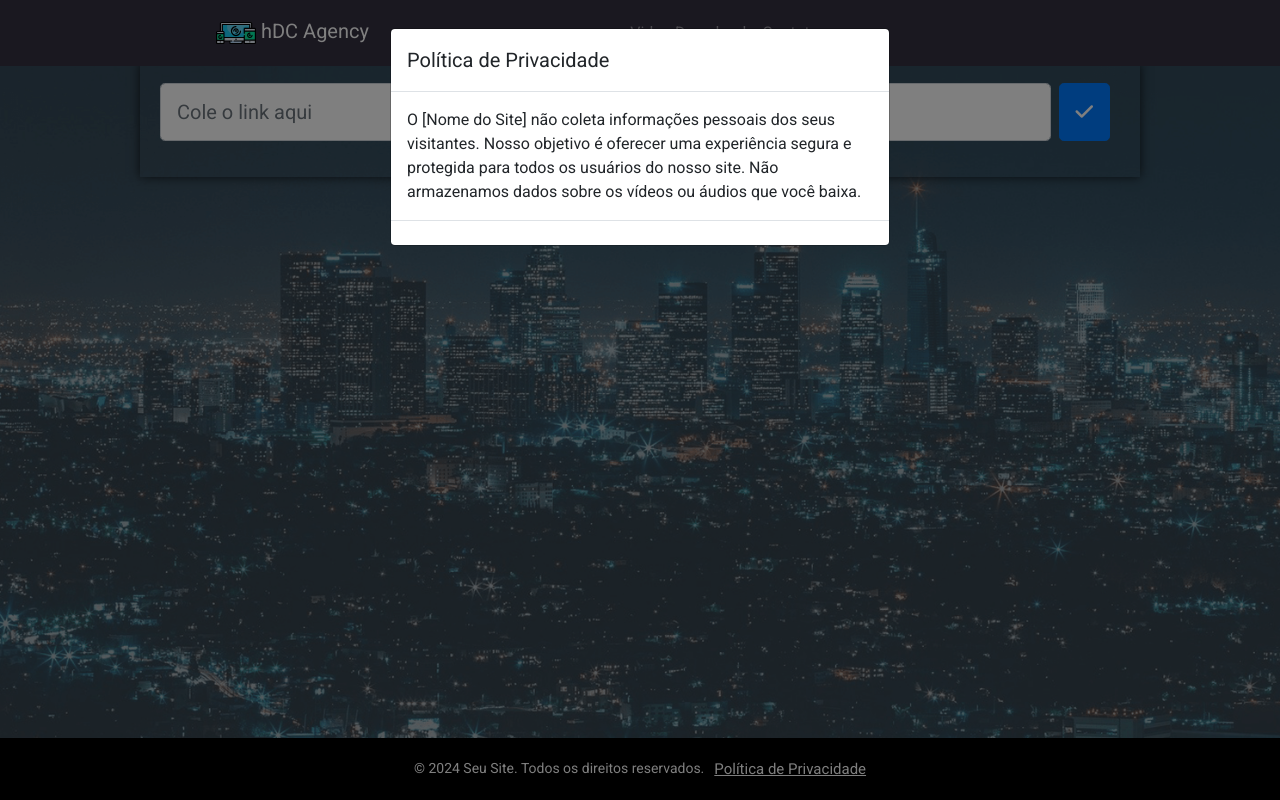
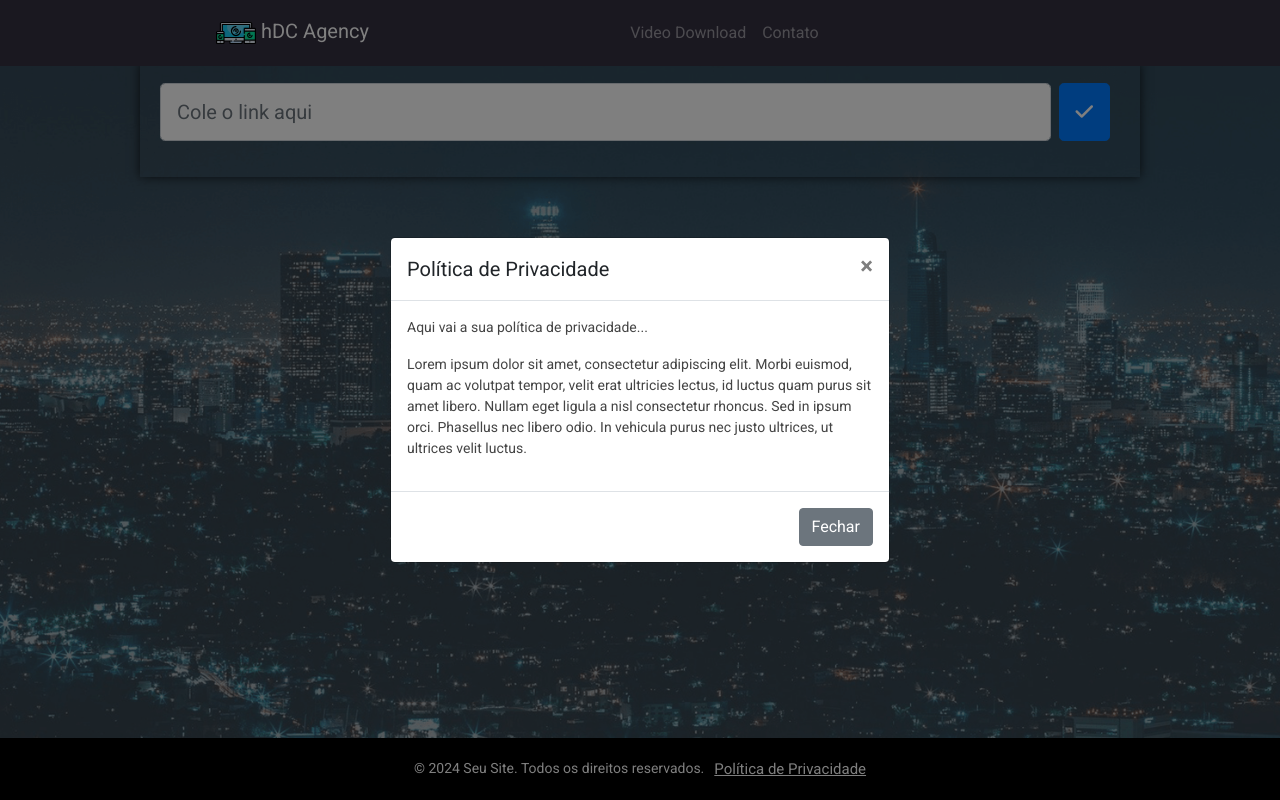
Before and after one commit to Oliveira1999/videoDownload, a PHP site: page / in a window 1280 px wide, after a click on "Política de Privacidade". Run offline with PHP 8.4, Linux system fonts and the light colour scheme; some libraries are stand-ins or nearby versions.

Commit message:
07/07/24

```diff
--- a/css/style.css
+++ b/css/style.css
@@ -93,3 +93,10 @@
 footer p {
     color: #FFF;
 }
+
+#video-link {
+    display: block;
+    margin-top: 10px;
+    color: #007bff;
+    text-decoration: none;
+  }
--- a/index.php
+++ b/index.php
@@ -9,6 +9,7 @@
   <!-- Estilos -->
   <link rel="stylesheet" href="https://stackpath.bootstrapcdn.com/bootstrap/4.4.1/css/bootstrap.min.css" integrity="sha384-Vkoo8x4CGsO3+Hhxv8T/Q5PaXtkKtu6ug5TOeNV6gBiFeWPGFN9MuhOf23Q9Ifjh" crossorigin="anonymous">
   <link rel="stylesheet" href="css/style.css">
+  <link rel="shortcut icon" href="img/favicon.ico" type="image/x-icon">
   <!-- Scripts (jQuery não pode ser o slim que vem do Boostrap) -->
   <script src="https://code.jquery.com/jquery-3.4.1.min.js" integrity="sha256-CSXorXvZcTkaix6Yvo6HppcZGetbYMGWSFlBw8HfCJo=" crossorigin="anonymous"></script>
   <script src="https://cdn.jsdelivr.net/npm/popper.js@1.16.0/dist/umd/popper.min.js" integrity="sha384-Q6E9RHvbIyZFJoft+2mJbHaEWldlvI9IOYy5n3zV9zzTtmI3UksdQRVvoxMfooAo" crossorigin="anonymous"></script>
@@ -32,7 +33,7 @@
         <div class="collapse navbar-collapse justify-content-center" id="navbar-links">
           <div class="navbar-nav">
             <a class="nav-item nav-link" id="home-menu" href="#">Video Download</a>
-            <a class="nav-item nav-link" id="contact-menu" href="#">Contato</a>
+            <a class="nav-item nav-link" id="contact-menu" data-toggle="modal" data-target="#modal-contato" href="#">Contato</a>
           </div>
         </div>
       </nav>
@@ -52,6 +53,7 @@
     <div class="card-body d-flex">
       <div class="flex-grow-1">
         <h5 class="card-title" id="video-title"></h5>
+        <a href="#" id="video-link" target="_blank" style="display: none; color: #FF0000;"><i class="fab fa-youtube"></i> Assistir ao Vídeo no YouTube</a> <!-- Novo elemento de link -->
         <div class="d-flex align-items-start">
           <img id="video-thumbnail" class="img-fluid mr-3" src="" alt="Thumbnail do vídeo">
           <table class="table table-bordered">
@@ -66,27 +68,23 @@
               <tr>
                 <td>MP4 (Vídeo)</td>
                 <td id="video-size"></td>
-                <td><button  type="button" id="download-video" class="btn btn-outline-danger btn-lg btn-block"><i class="fas fa-download"></i> Baixar Vídeo</button></td>
+                <td><button type="button" id="download-video" class="btn btn-outline-danger btn-lg btn-block"><i class="fas fa-download"></i> Baixar Vídeo</button></td>
               </tr>
               <tr>
                 <td>MP3 (Áudio)</td>
                 <td id="audio-size"></td>
-                <td><button   type="button" id="download-audio" class="btn btn-outline-danger btn-lg btn-block"><i class="fas fa-download"></i> Baixar Áudio</button></td>
+                <td><button type="button" id="download-audio" class="btn btn-outline-danger btn-lg btn-block"><i class="fas fa-download"></i> Baixar Áudio</button></td>
               </tr>
             </tbody>
           </table>
-
         </div>
         <p class="card-text" id="video-description"></p>
       </div>
     </div>
     <!-- Barra de progresso -->
-         <!-- Barra de progresso -->
     <div class="progress" id="progress" style="margin-top: 10px; margin-bottom: 5px; display: none;">
       <div id="progress-bar" class="progress-bar progress-bar-striped progress-bar-animated bg-success" role="progressbar" style="width: 0%;" aria-valuenow="0" aria-valuemin="0" aria-valuemax="100"></div>
     </div>
-
-
 
     <!-- Mensagem de aguarde -->
     <div id="loading-message" class="text-center mt-2" style="display: none;">
@@ -99,30 +97,68 @@
     </div>
   </div>
 
-
   <footer class="d-flex justify-content-center align-items-center">
     <p class="mb-0">&copy; 2024 Seu Site. Todos os direitos reservados.</p>
     <a href="#" data-toggle="modal" data-target="#modal-politica" style="color: #FFF; font-size: 15px; text-decoration: underline; margin-left: 10px;">Política de Privacidade</a>
   </footer>
 
 
+ <!-- MODAL POLÍTICA -->
  <div class="modal fade" id="modal-politica" tabindex="-1" role="dialog" aria-labelledby="exampleModalLabel" aria-hidden="true">
-  <div class="modal-dialog" role="document">
+    <div class="modal-dialog modal-dialog-centered" role="document">
       <div class="modal-content">
         <div class="modal-header">
           <h5 class="modal-title" id="exampleModalLabel">Política de Privacidade</h5>
-
+          <button type="button" class="close" data-dismiss="modal" aria-label="Fechar">
+            <span aria-hidden="true">&times;</span>
+          </button>
         </div>
         <div class="modal-body">
-      O [Nome do Site] não coleta informações pessoais dos seus visitantes. Nosso objetivo é oferecer uma
-       experiência segura e protegida para todos os usuários do nosso site. Não armazenamos dados sobre os vídeos ou áudios que você baixa.
+          <p>Aqui vai a sua política de privacidade...</p>
+          <p>Lorem ipsum dolor sit amet, consectetur adipiscing elit. Morbi euismod, quam ac volutpat tempor, velit erat ultricies lectus, id luctus quam purus sit amet libero. Nullam eget ligula a nisl consectetur rhoncus. Sed in ipsum orci. Phasellus nec libero odio. In vehicula purus nec justo ultrices, ut ultrices velit luctus.</p>
         </div>
         <div class="modal-footer">
-
+          <button type="button" class="btn btn-secondary" data-dismiss="modal">Fechar</button>
         </div>
       </div>
     </div>
   </div>
+
+  <!-- MODAL CONTATO -->
+  <div class="modal fade" id="modal-contato" tabindex="-1" role="dialog" aria-labelledby="exampleModalLabel" aria-hidden="true">
+    <div class="modal-dialog modal-dialog-centered" role="document">
+      <div class="modal-content">
+        <div class="modal-header">
+          <h5 class="modal-title" id="exampleModalLabel">Contato</h5>
+          <button type="button" class="close" data-dismiss="modal" aria-label="Fechar">
+            <span aria-hidden="true">&times;</span>
+          </button>
+        </div>
+        <div class="modal-body">
+          <form id="contact-form" method="post">
+            <div class="form-group">
+              <label for="name">Nome:</label>
+              <input type="text" class="form-control" id="name" name="name" required>
+            </div>
+            <div class="form-group">
+              <label for="email">E-mail:</label>
+              <input type="email" class="form-control" id="email" name="email" required>
+            </div>
+            <div class="form-group">
+              <label for="message">Mensagem:</label>
+              <textarea class="form-control" id="message" name="message" rows="5" required></textarea>
+            </div>
+            <button type="submit" class="btn btn-primary">Enviar Mensagem</button>
+          </form>
+        </div>
+      </div>
+    </div>
+  </div>
+
+  <!-- Scripts personalizados -->
+  <script src="js/main.js"></script>
+</body>
+</html>
 
   <script>
     const API_KEY = 'AIzaSyC7TMz0gFDq6OOSak_Q94SlmMsfgqGgwI8';
@@ -133,7 +169,6 @@
       return urlObj.searchParams.get('v');
     }
 
-    // Função para buscar informações do vídeo do YouTube
     function fetchYouTubeVideo(videoId) {
   $.ajax({
     url: `https://www.googleapis.com/youtube/v3/videos?id=${videoId}&key=${API_KEY}&part=snippet,contentDetails`,
@@ -147,6 +182,10 @@
         $('#video-title').text(snippet.title);
         $('#video-thumbnail').attr('src', snippet.thumbnails.high.url);
         $('#video-card').show();
+
+        // Adicionar link do vídeo
+        const videoUrl = `https://www.youtube.com/watch?v=${videoId}`;
+        $('#video-link').attr('href', videoUrl).show();
 
         calculateFileSize(duration);
 
@@ -162,6 +201,7 @@
     }
   });
 }
+
 
     // Função para calcular o tamanho do arquivo de vídeo
     function calculateFileSize(duration) {
```
Also changed, not shown: img/favicon.ico (added), img/logo.png (added), img/logo_rel.jpg (added). Lines whose indentation alone changed are shown as unchanged.
